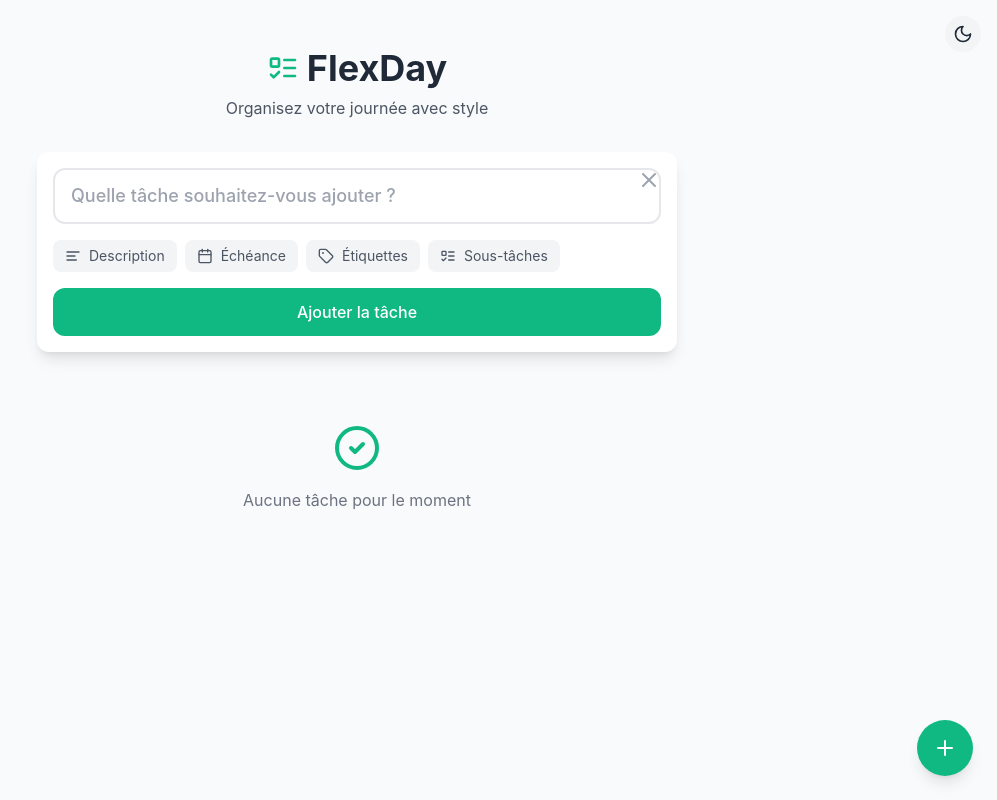
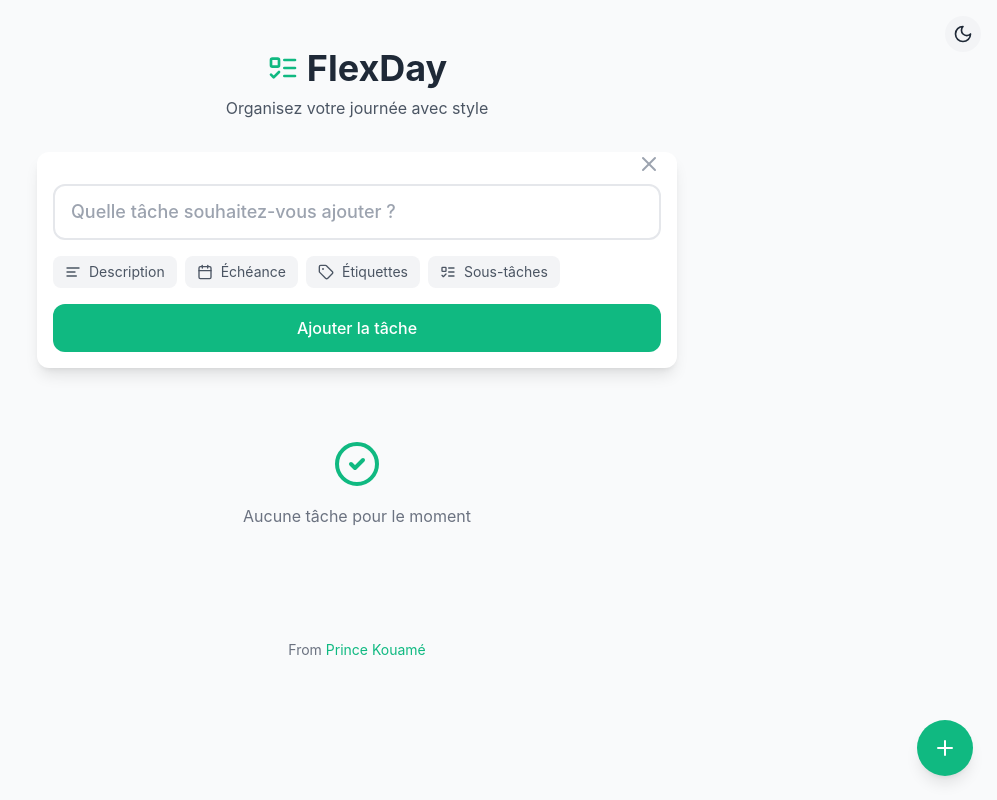
Before and after one commit to kouame09/FlexDay-App, a React (Vite) app: page / in a window 1280 px wide. Both pictures are taken after a click on the button 1228 px from the left and 748 px from the top of the page. Shown: the whole page, without its empty margins (283-1280 px from the left). Built offline with nearby package versions, Linux system fonts and the light colour scheme.

Commit message:
Coorection de tous les burgs

```diff
--- a/index.html
+++ b/index.html
@@ -17,6 +17,8 @@
     <meta property="twitter:image" content="https://assets.srcbook.com/og.png" type="image/png" />
     <link rel="shortcut icon" href="https://assets.srcbook.com/favicon.ico" type="image/x-icon" />
     <link rel="apple-touch-icon" sizes="180x180" href="https://assets.srcbook.com/apple-touch-icon.png" type="image/png" />
+    <meta name="theme-color" content="#11ba82" />
+    <meta name="description" content="FlexDay - Your daily planning app" />
     <title>FlexDay</title>
   </head>
   <body>
--- a/src/App.tsx
+++ b/src/App.tsx
@@ -7,6 +7,7 @@ import { Todo, Tag, SubTask } from './types/Todo';
 import TodoItem from './components/TodoItem';
 import AddTodo from './components/AddTodo';
 import ThemeToggle from './components/ThemeToggle';
+import Footer from './components/Footer';
 
 function App() {
   const [todos, setTodos] = useState<Todo[]>(() => {
@@ -145,10 +146,11 @@ function App() {
                     setIsFormOpen(false);
                     setEditingTodo(null);
                   }}
-                  className="absolute right-4 top-4 text-gray-400 hover:text-gray-600 dark:hover:text-gray-300"
+                  className="absolute right-4 text-gray-400 hover:text-gray-600 dark:hover:text-gray-300"
                 >
                   <X size={24} />
                 </button>
+
                 <AddTodo onAdd={addTodo} initialTodo={editingTodo} />
               </div>
             </motion.div>
@@ -195,6 +197,7 @@ function App() {
       >
         <Plus size={24} />
       </motion.button>
+      <Footer />
     </div>
   );
 }
--- a/src/components/AddTodo.tsx
+++ b/src/components/AddTodo.tsx
@@ -1,4 +1,4 @@
-import { PlusCircle, X, Calendar, Clock, Tag, ListTodo, AlignLeft, Plus } from 'lucide-react';
+import { X, Calendar, Clock, Tag, ListTodo, AlignLeft, Plus } from 'lucide-react';
 import { useState, useEffect, useCallback } from 'react';
 import { motion, AnimatePresence } from 'framer-motion';
 import { Tag as TagType, SubTask, Todo } from '../types/Todo';
@@ -160,7 +160,7 @@ export default function AddTodo({ onAdd, initialTodo }: AddTodoProps) {
           value={text}
           onChange={(e) => setText(e.target.value)}
           placeholder="Quelle tâche souhaitez-vous ajouter ?"
-          className="w-full px-4 py-3 rounded-xl border-2 border-gray-200 dark:border-gray-700 bg-transparent text-gray-800 dark:text-gray-200 focus:outline-none focus:border-emerald-500 text-lg font-medium placeholder:text-gray-400 dark:placeholder:text-gray-500"
+          className="w-full px-4 py-3 mt-4 rounded-xl border-2 border-gray-200 dark:border-gray-700 bg-transparent text-gray-800 dark:text-gray-200 focus:outline-none focus:border-emerald-500 text-lg font-medium placeholder:text-gray-400 dark:placeholder:text-gray-500"
         />
       </div>
 
@@ -252,10 +252,12 @@ export default function AddTodo({ onAdd, initialTodo }: AddTodoProps) {
       type="date"
       value={dueDate}
       onChange={(e) => setDueDate(e.target.value)}
+      min={new Date().toISOString().split('T')[0]}
       className="w-full pl-10 pr-4 py-2 rounded-lg border-2 border-gray-200 dark:border-gray-700 bg-transparent text-gray-800 dark:text-gray-200 focus:outline-none focus:border-emerald-500"
     />
   </div>
 </div>
+
               <div className="flex-1 space-y-2">
                 <label className="block text-sm font-medium text-gray-600 dark:text-gray-400">
                   Heure
@@ -314,8 +316,7 @@ export default function AddTodo({ onAdd, initialTodo }: AddTodoProps) {
                 <button
                   type="button"
                   onClick={handleAddTag}
-                  className="p-2 bg-emerald-500 text-white rounded-lg hover:bg-emerald-600 transition-colors w-full sm:w-auto"
-                >
+                  className="p-2 bg-emerald-500 text-white rounded-lg hover:bg-emerald-600 transition-colors"                >
                   <Plus size={20} />
                 </button>
               </div>
--- /dev/null
+++ b/src/components/Footer.tsx
@@ -0,0 +1,19 @@
+import React from 'react';
+
+const Footer = () => {
+  return (
+    <footer className="text-center py-4 text-sm text-gray-500 dark:text-gray-400">
+      From{" "}
+      <a
+        href="https://www.princekouame.com"
+        target="_blank"
+        rel="noopener noreferrer"
+        className="text-emerald-500 hover:text-emerald-600 dark:hover:text-emerald-400 transition-colors"
+      >
+        Prince Kouamé
+      </a>
+    </footer>
+  );
+};
+
+export default Footer;
```
Lines whose indentation alone changed are shown as unchanged.
